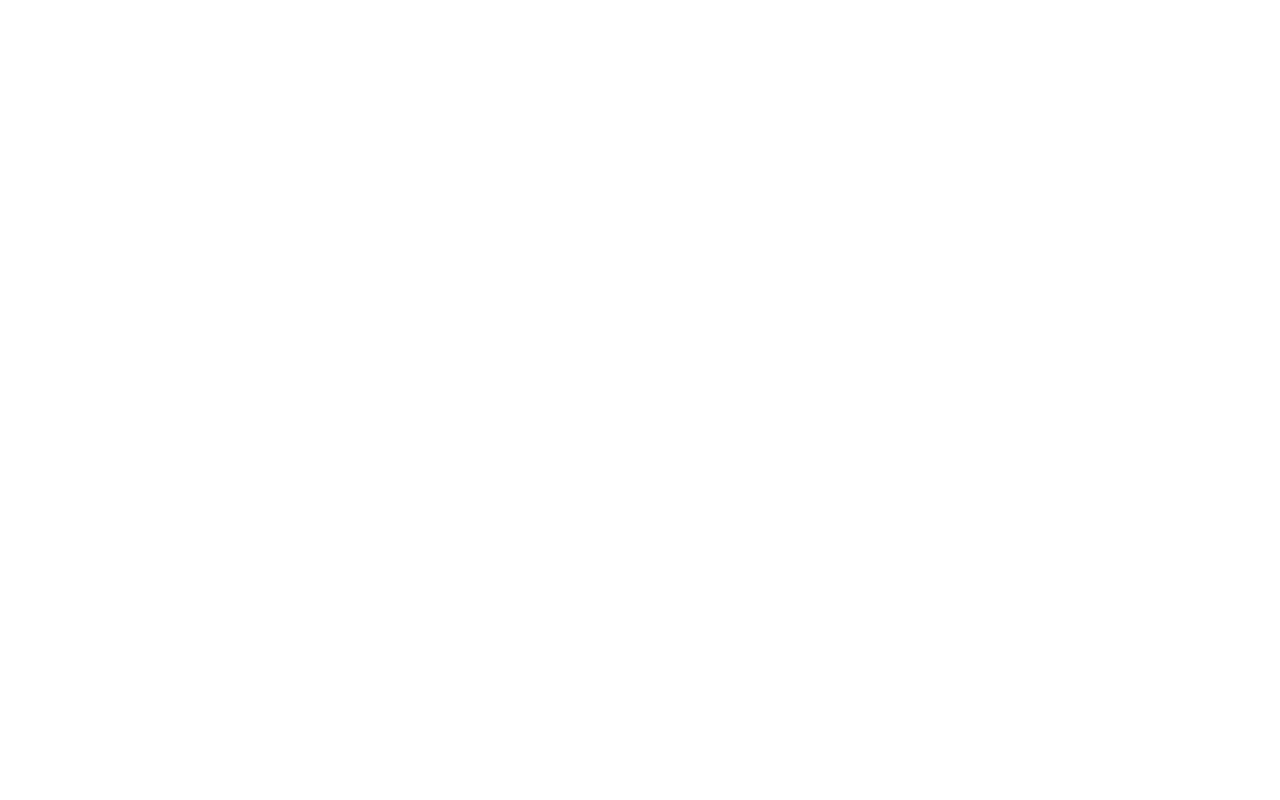
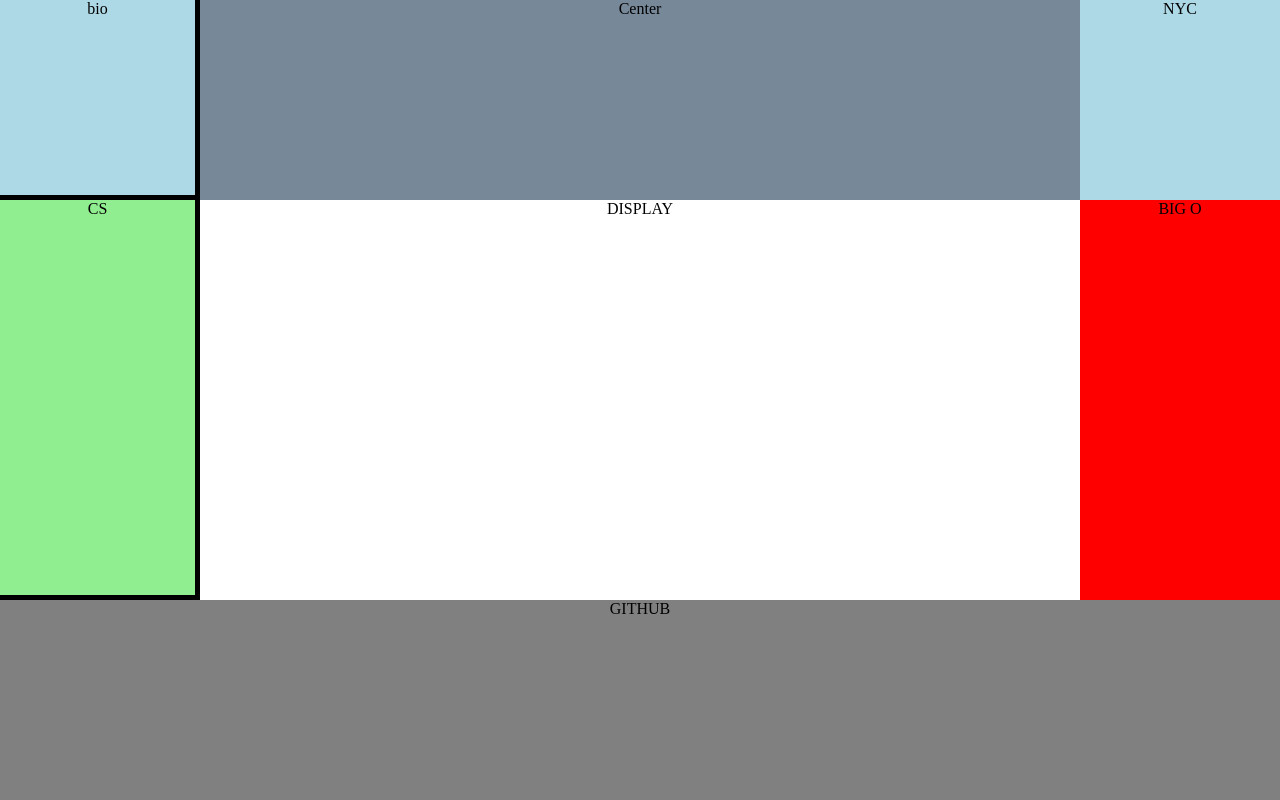
Before and after one commit to chini5ko/ColumbiaUnixWebsite, a plain HTML site: page responsive/index.html in a window 1280 px wide. Drawn offline with Linux system fonts and the light colour scheme.

Commit message:
grid setup

```diff
--- a/responsive/index.html
+++ b/responsive/index.html
@@ -1,12 +1,22 @@
-<!DOCTYPE html>
 <html lang="en">
 <head>
     <meta charset="UTF-8">
     <meta name="viewport" content="width=device-width, initial-scale=1.0">
     <meta http-equiv="X-UA-Compatible" content="ie=edge">
     <title>Hector</title>
+    <link href="style.css" rel="stylesheet" type="text/css">
+
 </head>
+
 <body>
+    <BIO>bio</BIO>
+    <TOP>Center</TOP>
+    <NYC>NYC</NYC>
+    <CS>CS</CS>
+    <DISPLAY>DISPLAY</DISPLAY>
+    <BIGO>BIG O</BIGO>
+    <SOCIAL>GITHUB</SOCIAL>
+
 
 </body>
 </html>
--- /dev/null
+++ b/responsive/style.css
@@ -0,0 +1,78 @@
+@media (min-width: 100px){
+    body { background-color: blue
+    }
+
+    h1 {
+        color: yellow;
+    }
+
+}
+
+@media (min-width: 815px){
+    body {
+         display: grid;
+         margin: 0;
+         background-color: black;
+         grid-template-rows: 25% 50%  25%;
+         grid-template-columns: 200px auto 200px;
+
+    }
+
+    BIO{
+        background-color: lightblue;
+        grid-column: 1/2;
+        grid-row: 1/2;
+        text-align: center;
+        margin-right: 5px;
+        margin-bottom: 5px;
+    }
+
+    TOP{
+        background-color: lightslategray;
+        grid-column: 2/3;
+        grid-row: 1/2;
+        text-align: center;
+    }
+
+    NYC{
+        background-color: lightblue;
+        grid-column: 3/4;
+        grid-row: 1/2;
+        text-align: center;
+    }
+
+    CS{
+        background-color: lightgreen;
+        grid-column: 1/2;
+        grid-row: 2/3;
+        text-align: center;
+        margin-right: 5px;
+        margin-bottom: 5px;
+    }
+
+    DISPLAY{
+        background-color: white;
+        grid-column: 2/3;
+        grid-row: 2/3;
+        text-align: center;
+    }
+
+    BIGO{
+        background-color: red;
+        grid-column: 3/4;
+        grid-row: 2/3;
+        text-align: center;
+    }
+
+    SOCIAL{
+        background-color: gray;
+        grid-column: 1/4;
+        grid-row: 3/4;
+        text-align: center;
+    }
+
+
+    h1{
+        color: white;
+    }
+}
```
